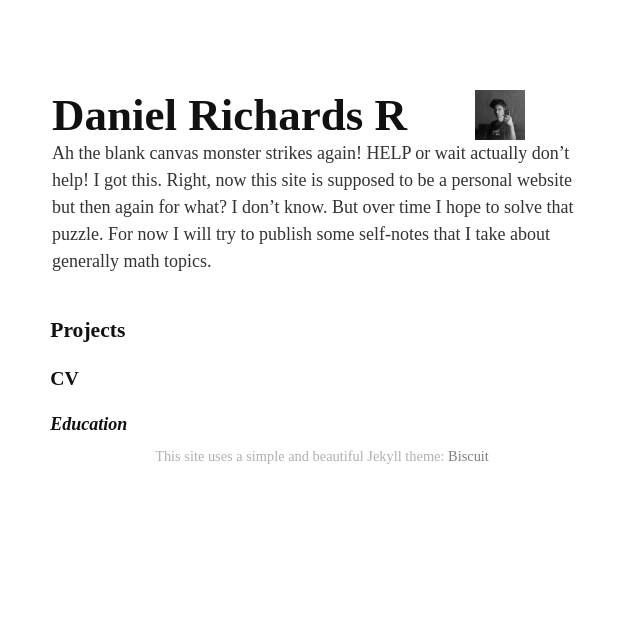
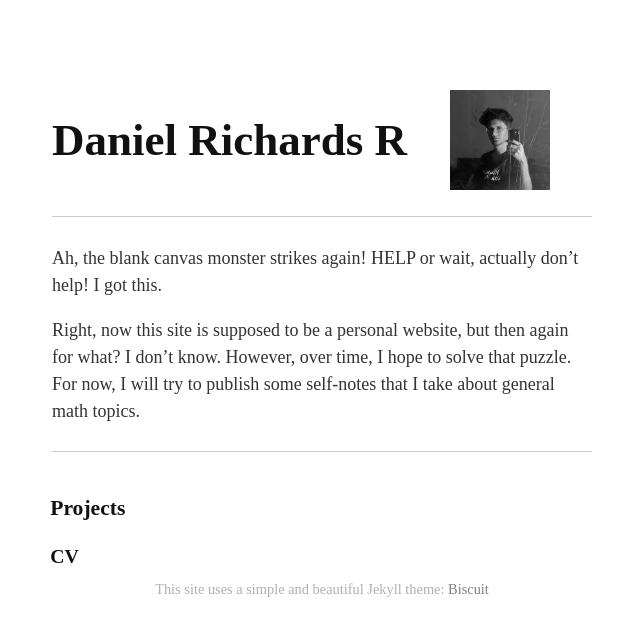
Before and after one commit to dannyrichy/dannyrichy.github.io, a Jekyll site: the page built from docs/index.md, in a window 1280 px wide. Shown: the top 636 px of the page, without its empty margins (318-958 px from the left). Built offline with Jekyll 4.4.1, drawn with Linux system fonts in a browser that asks for light colours; some web fonts are replaced.

Commit message:
prettify

```diff
--- a/docs/index.md
+++ b/docs/index.md
@@ -4,15 +4,17 @@ layout: default
 
 <div style="display: flex; align-items: center; justify-content: space-between;">
     <h1 style="margin: 0;">Daniel Richards R</h1>
-    <img src="assets/profile.jpg" alt="Banner" style="width: 50px; height: 50px;">
+    <img src="assets/profile.jpg" alt="Banner" style="width: 100px; height: 100px;">
 </div>
 
-Ah the blank canvas monster strikes again! HELP or wait actually don't help! I got this. Right, now this site is supposed to be a personal website but then again for what? I don't know. But over time I hope to solve that puzzle. For now I will try to publish some self-notes that I take about generally math topics.
+---
+
+Ah, the blank canvas monster strikes again! HELP or wait, actually don't help! I got this.
+
+Right, now this site is supposed to be a personal website, but then again for what? I don't know. However, over time, I hope to solve that puzzle. For now, I will try to publish some self-notes that I take about general math topics.
+
+---
 
 ## Projects
 
-
-
 ### CV
-
-#### Education
```
